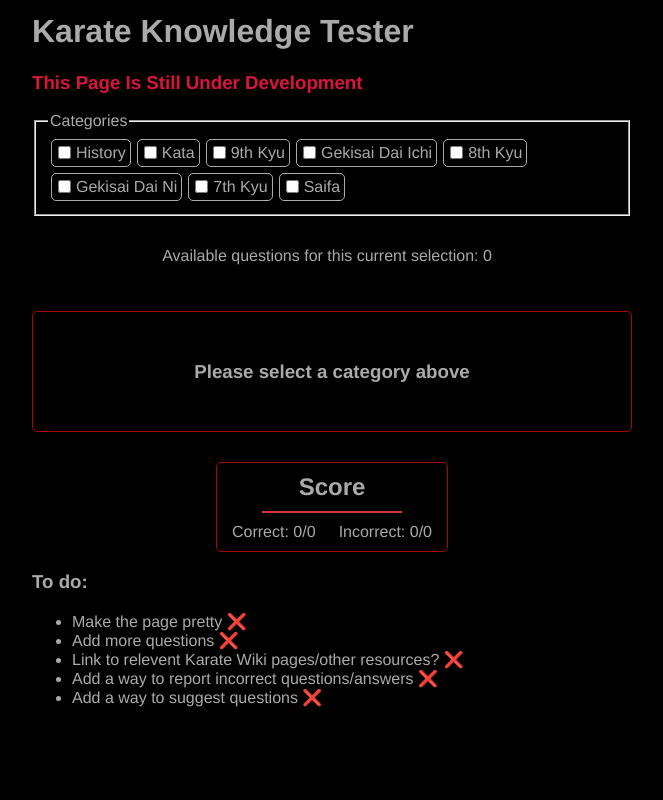
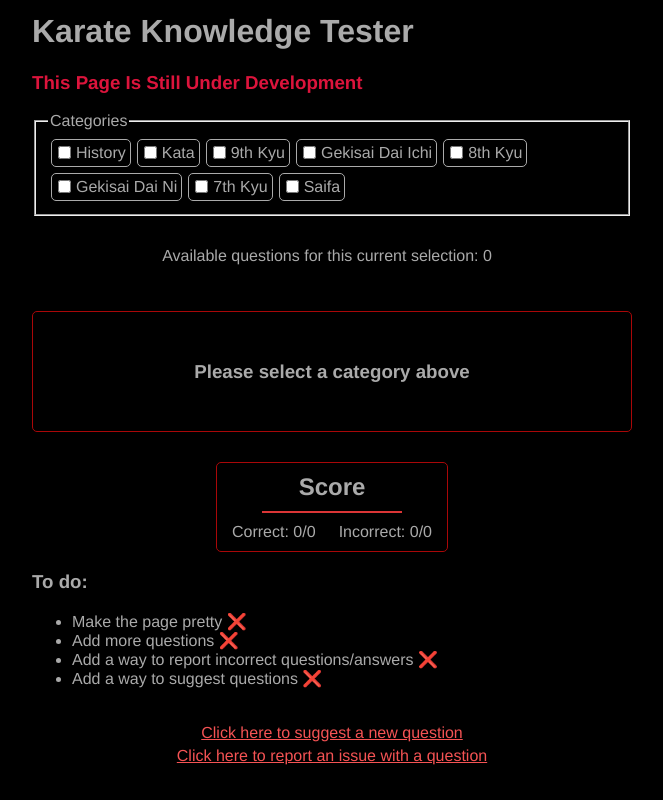
Before and after one commit to matt-auckland/uoa-karate, a Vue app: page /#/tester in a window 1280 px wide. Shown: the part 228-1028 px from the top of the page, without its empty margins (308-971 px from the left). Before the commit the page ends 951 px from the top, so only its background shows below. Built offline with nearby package versions, Linux system fonts and the light colour scheme.

Commit message:
Added refernce link. Added placeholder links to forms

```diff
--- a/src/components/QuestionComponent.vue
+++ b/src/components/QuestionComponent.vue
@@ -52,6 +52,19 @@
           :class="{ 'correct': this.selectedAnswer.correct, 'incorrect': !this.selectedAnswer.correct }"
         >Your Answer: {{ this.selectedAnswer.text }}</div>
         <div class="answer-text correct">Correct Answer: {{ this.correctAnswer.text }}</div>
+
+        <div
+          v-if="questionProp.referenceLink"
+          class="reference-link"
+        >
+          Reference: <a
+            :href="questionProp.referenceLink"
+            target="_blank"
+          >
+            {{questionProp.referenceLink}}
+          </a>
+        </div>
+
         <div class="answer-buttons-container">
           <button v-on:click="nextQuestion()">Next Question</button>
         </div>
@@ -79,18 +92,9 @@ export default {
   },
   watch: {
     questionProp: function(val, oldVal) {
-      console.log("updated question");
-      if (oldVal) {
-        console.log(oldVal);
-        console.log(val);
-      }
       if (!val || (oldVal && val.question !== oldVal.question)) {
         this.answerVisible = false;
         this.selectedAnswer = undefined;
-      }
-    },
-    answerVisible: function(val, oldVal) {
-      if (!val && oldVal) {
       }
     }
   },
--- a/src/views/TestView.vue
+++ b/src/views/TestView.vue
@@ -56,11 +56,22 @@
       <ul>
         <li>Make the page pretty ❌</li>
         <li>Add more questions ❌</li>
-        <li>Link to relevent Karate Wiki pages/other resources? ❌</li>
         <li>Add a way to report incorrect questions/answers ❌</li>
         <li>Add a way to suggest questions ❌</li>
       </ul>
     </div>
+    <footer>
+      <a
+        class="footer-link"
+        href=""
+        target="_blank"
+      > Click here to suggest a new question</a>
+      <a
+        class="footer-link"
+        href=""
+        target="_blank"
+      >Click here to report an issue with a question</a>
+    </footer>
   </div>
 </template>
 
@@ -266,4 +277,13 @@ button {
   font-size: 16px;
   text-transform: uppercase;
 }
+
+.footer-link {
+  display: block;
+  margin: 5px 0;
+  text-align: center;
+}
+footer {
+  padding: 15px 0 30px 0;
+}
 </style>
```
